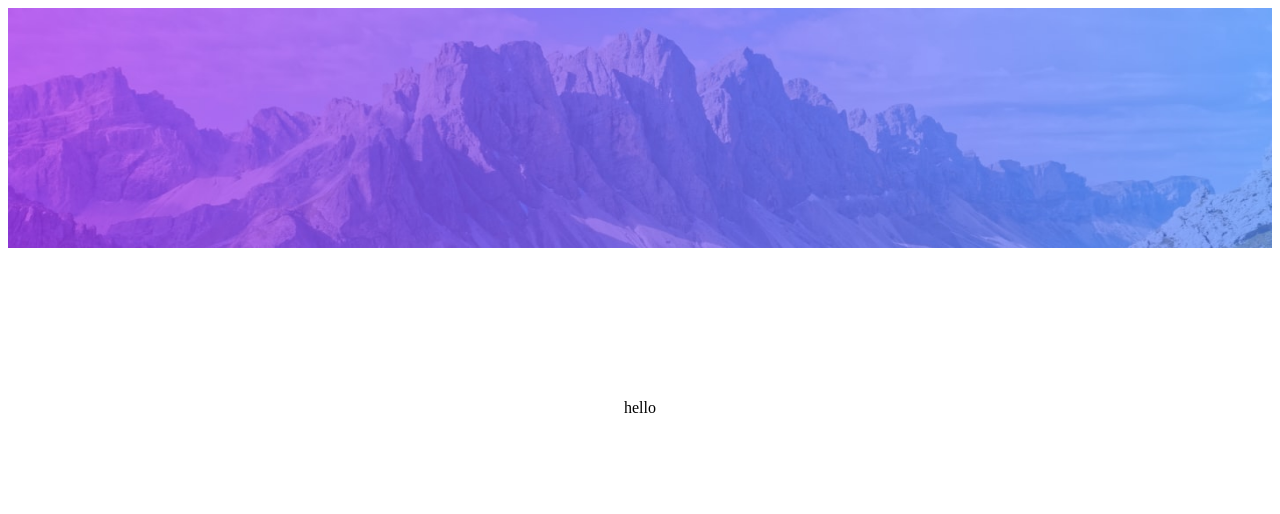
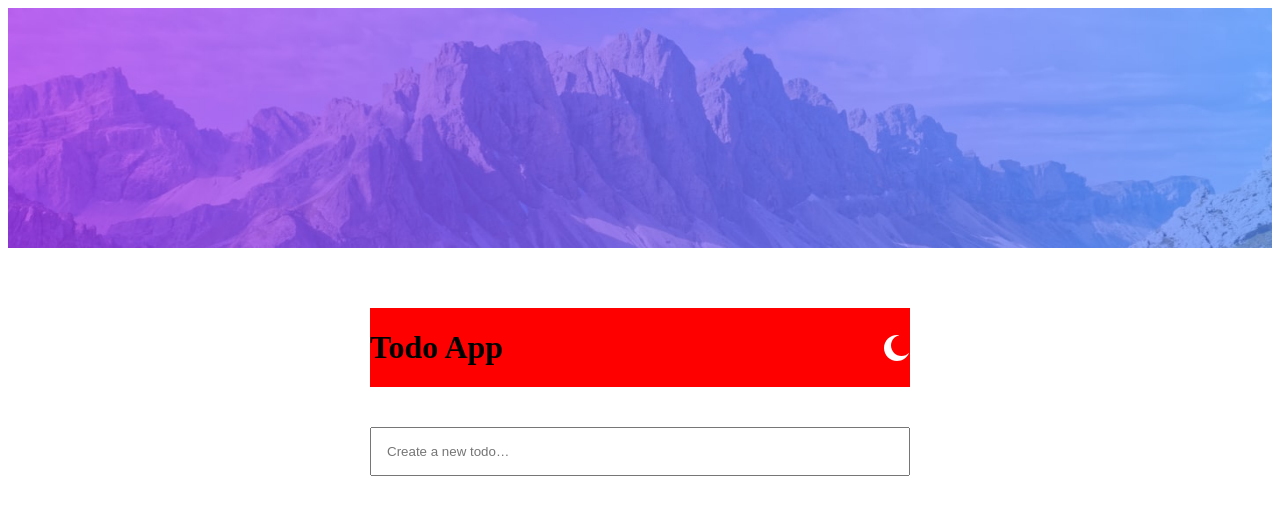
Before and after one commit to IrakliTsiklauri/todo-app, a React (Create React App) app: page / in a window 1280 px wide. Shown: the top 514 px of the page. Built offline with nearby package versions, Linux system fonts and the light colour scheme; the HTML template or start-up script is replaced by a standard one.

Commit message:
add function to add todo list

```diff
--- a/src/App.jsx
+++ b/src/App.jsx
@@ -1,14 +1,61 @@
 import styled from "styled-components";
 import mountainImg from "./images/bg-desktop-light.jpg";
+import moon from "./images/icon-moon.svg";
+import { useState } from "react";
 
-function App() {
-  return <MainSection>hello</MainSection>;
-}
+const App = () => {
+  const [tasks, setTasks] = useState([]);
+  const [newTask, setNewTask] = useState("");
+
+  const handleInputChange = (event) => {
+    setNewTask(event.target.value);
+  };
+
+  const handleKeyDown = (event) => {
+    if (event.key === "Enter") {
+      addTask();
+    }
+  };
+
+  const addTask = () => {
+    if (newTask.trim() !== "") {
+      setTasks([...tasks, newTask]);
+      setNewTask("");
+    }
+  };
+
+  return (
+    <Container>
+      <MainSection>
+        <Head>
+          <h1>Todo App</h1>
+          <img src={moon} alt="moon" />
+        </Head>
+
+        <Form>
+          <input
+            type="text"
+            value={newTask}
+            onChange={handleInputChange}
+            onKeyDown={handleKeyDown}
+            placeholder="Create a new todo…"
+          />
+        </Form>
+        <ul>
+          {tasks.map((task, index) => (
+            <li key={index}>{task}</li>
+          ))}
+        </ul>
+      </MainSection>
+    </Container>
+  );
+};
 
 export default App;
 
-const MainSection = styled.div`
+const Container = styled.div`
   display: flex;
+
   align-items: center;
   justify-content: center;
   height: 100vh;
@@ -16,3 +63,32 @@ const MainSection = styled.div`
   background-repeat: no-repeat;
   background-size: 100% 30%;
 `;
+
+const MainSection = styled.div`
+  display: flex;
+  flex-direction: column;
+  align-items: center;
+  justify-content: center;
+  width: 540px;
+`;
+
+const Head = styled.div`
+  width: 100%;
+  display: flex;
+  align-items: center;
+  justify-content: space-between;
+  background-color: red;
+  margin-bottom: 40px;
+`;
+
+const Form = styled.div`
+  display: flex;
+  align-items: center;
+  justify-content: center;
+  width: 100%;
+
+  input {
+    width: 100%;
+    padding: 15px;
+  }
+`;
```
